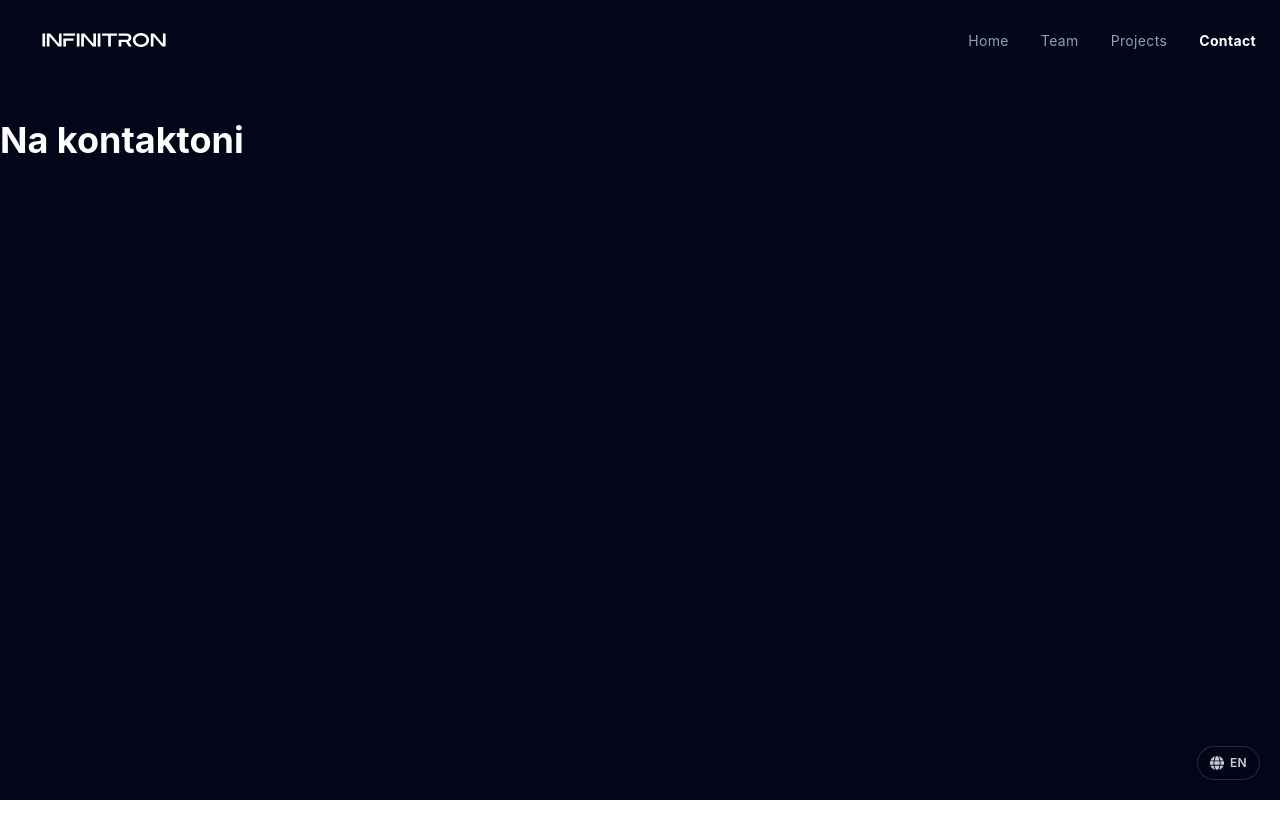
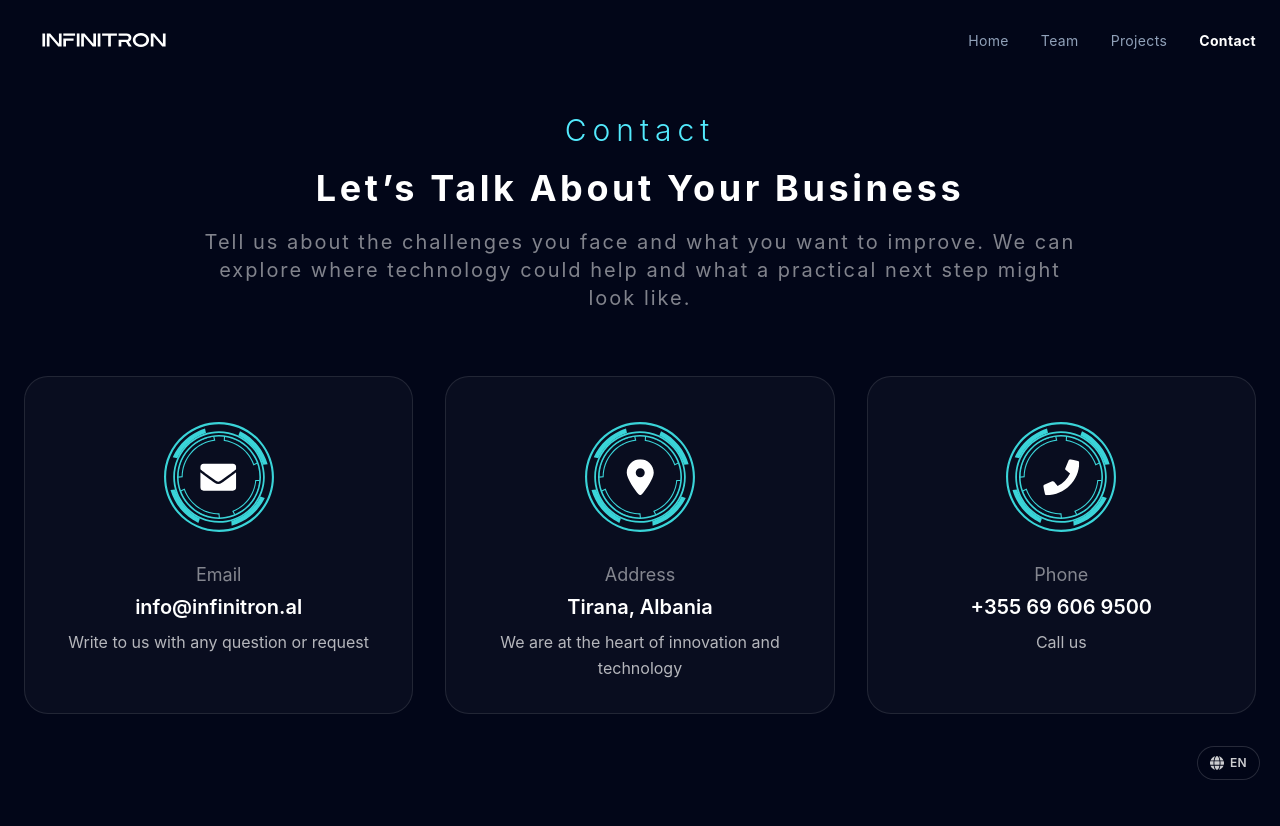
Before and after one commit to infinitron-albania/infinitron-landing, a React (Vite) app: page /contact in a window 1280 px wide. Before the commit the page ends 800 px from the top, so only its background shows below. Built offline with nearby package versions, Linux system fonts and the light colour scheme.

Commit message:
feat: added contact page

```diff
--- /dev/null
+++ b/src/components/ContactCard.tsx
@@ -0,0 +1,20 @@
+import StaticHero from "./StaticHero.tsx";
+import circleLogo from "../assets/circle-no-bg.svg";
+import type {ContactType} from "../types/types.ts";
+
+export default function ContactCard({title, recap, description, icon: Icon} : ContactType) {
+    return (
+        <article className="flex h-full flex-col items-center rounded-3xl border border-white/10 bg-white/3 p-8 text-center transition-colors">
+            <div className="relative h-34 w-34">
+                <StaticHero circleLogo={circleLogo} />
+                <div className="absolute left-1/2 top-1/2 flex h-[57%] w-[57%] -translate-x-1/2 -translate-y-1/2 items-center justify-center rounded-full text-4xl text-brand">
+                    <Icon />
+                </div>
+            </div>
+
+            <h3 className="mt-4 text-start text-lg text-white/50">{title}</h3>
+            <p className="mt-1 text-xl font-semibold text-brand">{recap}</p>
+            <p className="mt-2 flex-1 leading-relaxed text-white/70">{description}</p>
+        </article>
+    )
+}
--- a/src/pages/Contact.tsx
+++ b/src/pages/Contact.tsx
@@ -1,9 +1,39 @@
+import Reveal from "../components/Reveal.tsx";
+import {useLang} from "../i18n/useLang.ts";
+import ContactCard from "../components/ContactCard.tsx";
 
 
 export default function Contact () {
+    const { contact } = useLang().t
+
     return (
-        <div className="min-h-screen pt-30">
-            <h1 className="text-4xl font-bold text-white">Na kontaktoni</h1>
-        </div>
+        <section className='relative overflow-hidden px-6 py-28'>
+            <div className="relative max-w-7xl mx-auto">
+                <Reveal className="text-center" reverse={false}>
+                    <h1 className="font-light tracking-[.20em] text-3xl text-cyan-300">
+                        {contact.title}
+                    </h1>
+                </Reveal>
+                <Reveal className="text-center" delay={0.1} reverse={false}>
+                    <h2 className="mt-5 font-bold tracking-widest text-4xl text-white">
+                        {contact.tagline}
+                    </h2>
+                </Reveal>
+                <div className="mx-auto max-w-4xl">
+                    <Reveal className="text-center" delay={0.1} reverse={false}>
+                        <p className="mt-5 tracking-widest text-xl text-white/50">
+                            {contact.text}
+                        </p>
+                    </Reveal>
+                </div>
+                <div className="mt-16 grid gap-8 sm:grid-cols-2 lg:grid-cols-3">
+                    {contact.contactTypes.map((type, i) => (
+                        <Reveal delay={i * 0.12} reverse={false}>
+                            <ContactCard key={type.title} {...type} />
+                        </Reveal>
+                    ))}
+                </div>
+            </div>
+        </section>
     )
 }
```
Also changed, not shown: src/types/types.ts (+9 -0 lines).
